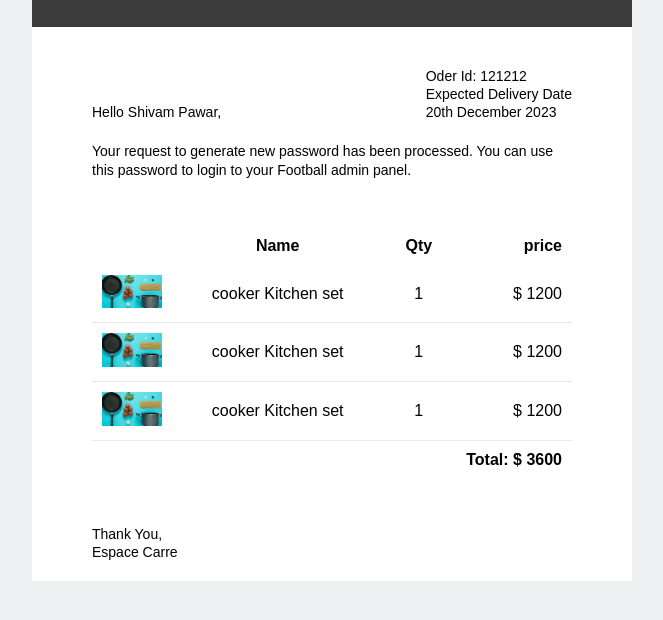
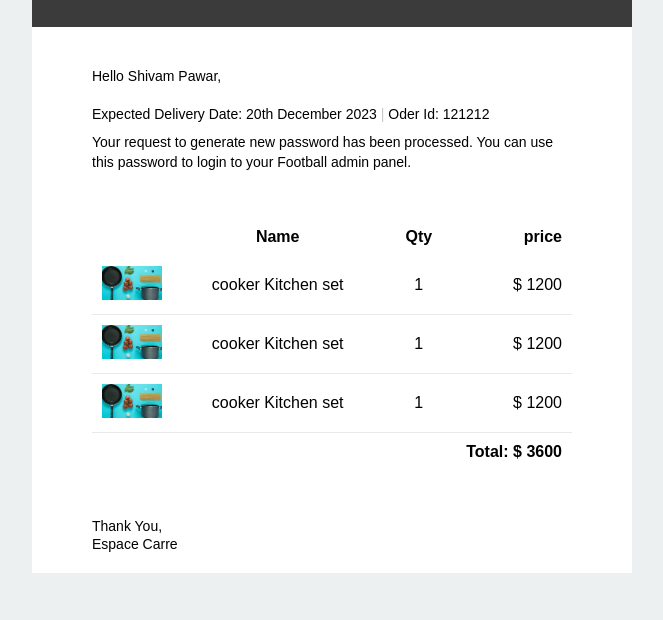
Before and after one commit to pawarshivamd/espacecarre-templet, a plain HTML site: page index.html in a window 1280 px wide. Shown: the part 72-692 px from the top of the page, without its empty margins (308-971 px from the left). Drawn offline with Linux system fonts and the light colour scheme.

Commit message:
--add-oder-id-down

```diff
--- a/index.html
+++ b/index.html
@@ -296,11 +296,11 @@
                                   style="font-size: 14px; line-height: 140%;word-wrap: break-word;">
                                   <p style="line-height: 130%;">Hello Shivam Pawar,</p>
                                 </div>
-                                <div class="v-line-height v-font-size text-td-box"
+                                <!-- <div class="v-line-height v-font-size text-td-box"
                                   style="font-size: 14px; line-height: 140%;word-wrap: break-word;">
                                   <p style="line-height: 130%;">Oder Id: 121212</p>
-                                  <p style="line-height: 130%;">Expected Delivery Date<br> 20th December 2023 </p>
-                                </div>
+                                  <p style="line-height: 130%;">Expected Delivery Date<br>20th December 2023 </p>
+                                </div> -->
                               </div>
                             </td>
                           </tr>
@@ -315,6 +315,7 @@
                               align="left">
                               <div class="v-line-height v-font-size"
                                 style="font-size: 14px; line-height: 140%;  word-wrap: break-word;">
+                                <p style="line-height: 130%;margin-bottom: 10px;">Expected Delivery Date: 20th December 2023 <span style="color: #c8c8c8;">|</span> Oder Id: 121212</p>
                                 <p style="line-height: 140%;">Your request to generate new password has been processed.
                                   You can use this password to login to your Football admin panel.</p>
                               </div>
```
